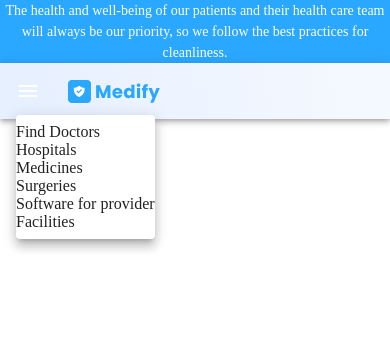
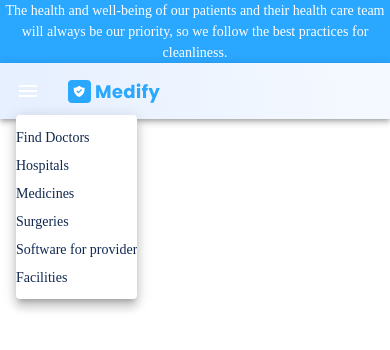
Before and after one commit to NandanMaheta/Medify, a React (Create React App) app: page / in a window 390 px wide. Both pictures are taken after a click on the button "menu". Shown: the top 350 px of the page. Built offline with nearby package versions, Linux system fonts and the light colour scheme.

Commit message:
created Navbar with mobile friendly design

```diff
--- a/src/components/common/NavBar.jsx
+++ b/src/components/common/NavBar.jsx
@@ -96,13 +96,107 @@ export default function NavBar() {
       display: { xs: "block", md: "none" },
     }}
   >
-                <ul >
-                  <li onClick={() => window.location.reload()}>Find Doctors</li>
-                  <li >Hospitals</li>
-                  <li >Medicines</li>
-                  <li >Surgeries</li>
-                  <li >Software for provider</li>
-                  <li >Facilities</li>
+    <ul
+      style={{
+        listStyle: "none",
+        padding: 0,
+        margin: 0,
+        display: "flex",
+        flexDirection: "column",
+        alignItems: "start",
+      }}
+    >
+      <li
+        style={{
+          height: "21px",
+          fontSize: "14px",
+          fontFamily: "Poppins",
+          fontWeight: "400",
+          marginTop: "4px",
+          marginBottom: "3px",
+          lineHeight: "21px",
+          color: "#102851",
+          cursor: "pointer",
+        }}
+        onClick={() => window.location.reload()}
+      >
+        Find Doctors
+      </li>
+      <li
+        style={{
+          height: "21px",
+          fontSize: "14px",
+          fontFamily: "Poppins",
+          fontWeight: "400",
+          marginTop: "4px",
+          marginBottom: "3px",
+          lineHeight: "21px",
+          color: "#102851",
+          cursor: "pointer",
+        }}
+      >
+        Hospitals
+      </li>
+      <li
+        style={{
+          height: "21px",
+          fontSize: "14px",
+          fontFamily: "Poppins",
+          fontWeight: "400",
+          marginTop: "4px",
+          marginBottom: "3px",
+          lineHeight: "21px",
+          color: "#102851",
+          cursor: "pointer",
+        }}
+      >
+        Medicines
+      </li>
+      <li
+        style={{
+          height: "21px",
+          fontSize: "14px",
+          fontFamily: "Poppins",
+          fontWeight: "400",
+          marginTop: "4px",
+          marginBottom: "3px",
+          lineHeight: "21px",
+          color: "#102851",
+          cursor: "pointer",
+        }}
+      >
+        Surgeries
+      </li>
+      <li
+        style={{
+          height: "21px",
+          fontSize: "14px",
+          fontFamily: "Poppins",
+          fontWeight: "400",
+          marginTop: "4px",
+          marginBottom: "3px",
+          lineHeight: "21px",
+          color: "#102851",
+          cursor: "pointer",
+        }}
+      >
+        Software for provider
+      </li>
+      <li
+        style={{
+          height: "21px",
+          fontSize: "14px",
+          fontFamily: "Poppins",
+          fontWeight: "400",
+          marginTop: "4px",
+          marginBottom: "3px",
+          lineHeight: "21px",
+          color: "#102851",
+          cursor: "pointer",
+        }}
+      >
+        Facilities
+      </li>
     </ul>
   </Menu>
 </Box>
```
Lines whose indentation alone changed are shown as unchanged.
